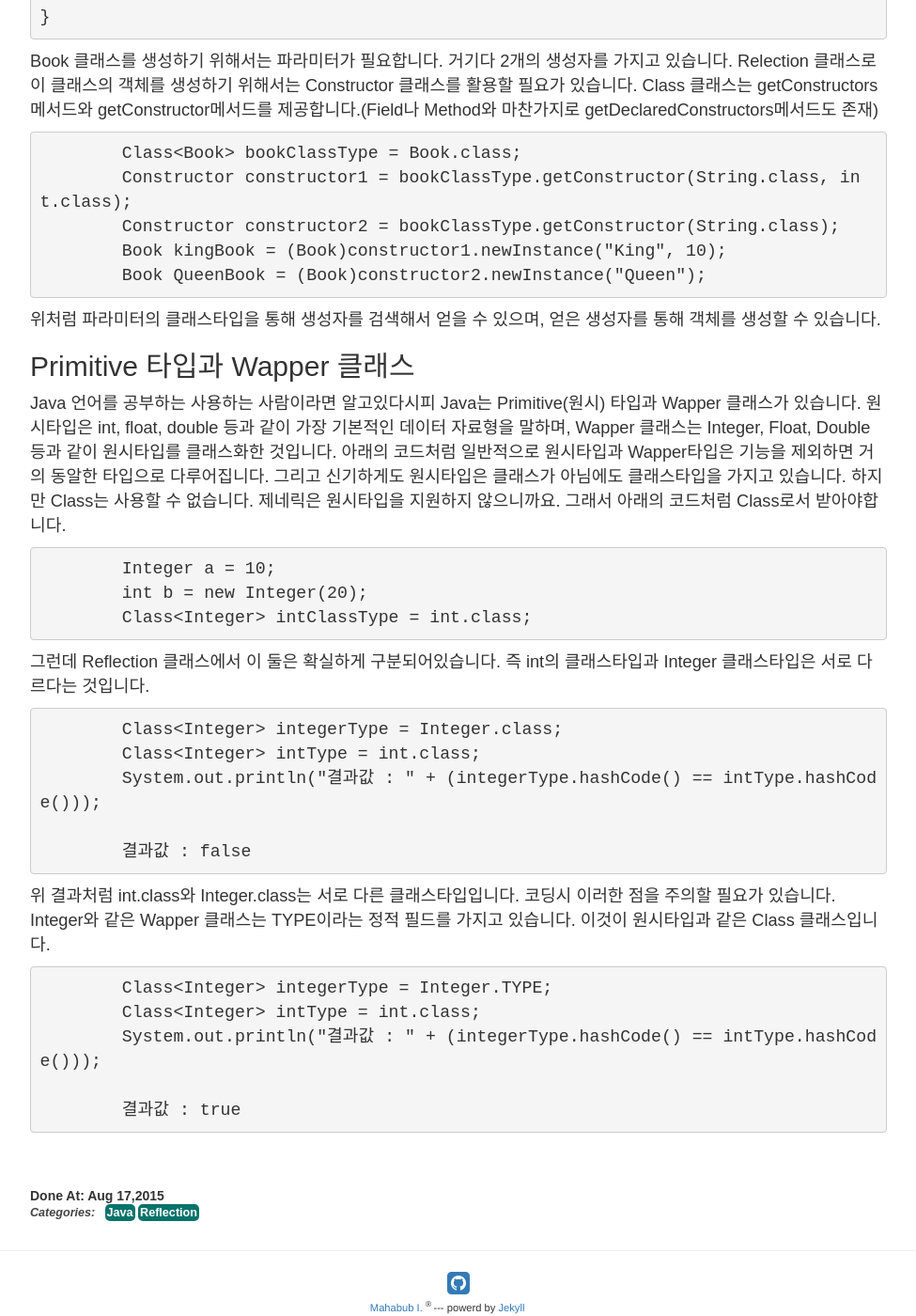
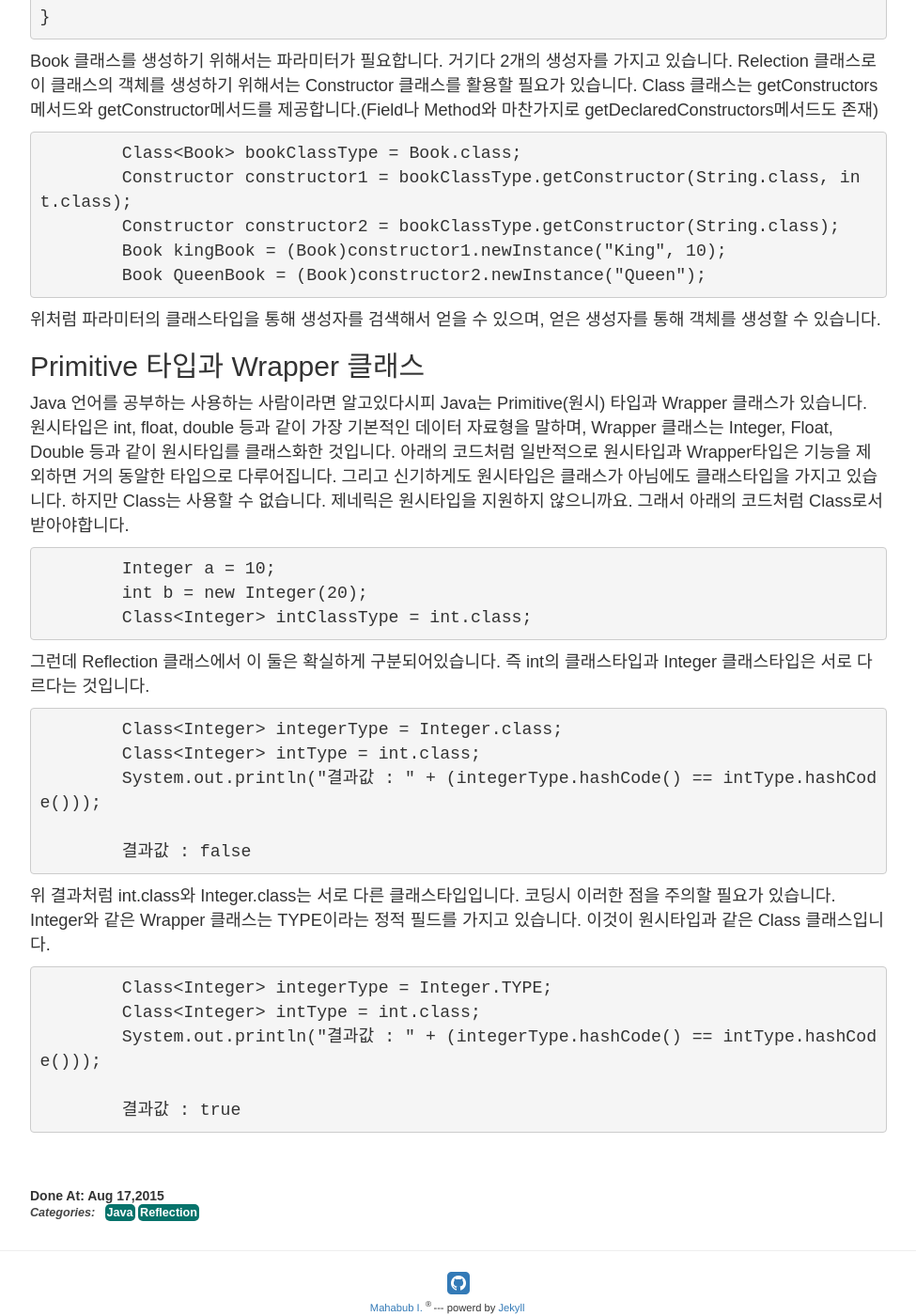
Before and after one commit to kwSeo/kwSeo.github.io, a Jekyll site: the page built from _posts/2015-08-17-reflection-class-1.md, in a window 1280 px wide and 1400 px high, scrolled down 3218 px. Shown: the whole window at 94% size, without its empty margins (152-1127 px from the left). Built offline with Jekyll 4.4.1, drawn with Linux system fonts in a browser that asks for light colours; nearby versions of some CDN libraries; library files that are not in the unit come from our copies; comment, search, counter and statistics services are not loaded.

```diff
--- a/_posts/2015-08-17-reflection-class-1.md
+++ b/_posts/2015-08-17-reflection-class-1.md
@@ -86,8 +86,8 @@ Book 클래스를 생성하기 위해서는 파라미터가 필요합니다. 거
 
 위처럼 파라미터의 클래스타입을 통해 생성자를 검색해서 얻을 수 있으며, 얻은 생성자를 통해 객체를 생성할 수 있습니다.
 
-##Primitive 타입과 Wapper 클래스
-Java 언어를 공부하는 사용하는 사람이라면 알고있다시피 Java는 Primitive(원시) 타입과 Wapper 클래스가 있습니다. 원시타입은 int, float, double 등과 같이 가장 기본적인 데이터 자료형을 말하며, Wapper 클래스는 Integer, Float, Double 등과 같이 원시타입를 클래스화한 것입니다. 아래의 코드처럼 일반적으로 원시타입과 Wapper타입은 기능을 제외하면 거의 동알한 타입으로 다루어집니다. 그리고 신기하게도 원시타입은 클래스가 아님에도 클래스타입을 가지고 있습니다. 하지만 Class<int>는 사용할 수 없습니다. 제네릭은 원시타입을 지원하지 않으니까요. 그래서 아래의 코드처럼 Class<Integer>로서 받아야합니다.
+##Primitive 타입과 Wrapper 클래스
+Java 언어를 공부하는 사용하는 사람이라면 알고있다시피 Java는 Primitive(원시) 타입과 Wrapper 클래스가 있습니다. 원시타입은 int, float, double 등과 같이 가장 기본적인 데이터 자료형을 말하며, Wrapper 클래스는 Integer, Float, Double 등과 같이 원시타입를 클래스화한 것입니다. 아래의 코드처럼 일반적으로 원시타입과 Wrapper타입은 기능을 제외하면 거의 동알한 타입으로 다루어집니다. 그리고 신기하게도 원시타입은 클래스가 아님에도 클래스타입을 가지고 있습니다. 하지만 Class<int>는 사용할 수 없습니다. 제네릭은 원시타입을 지원하지 않으니까요. 그래서 아래의 코드처럼 Class<Integer>로서 받아야합니다.
 
 		Integer a = 10;
 		int b = new Integer(20);
@@ -101,7 +101,7 @@ Java 언어를 공부하는 사용하는 사람이라면 알고있다시피 Java
 
 		결과값 : false
 
-위 결과처럼 int.class와 Integer.class는 서로 다른 클래스타입입니다. 코딩시 이러한 점을 주의할 필요가 있습니다. Integer와 같은 Wapper 클래스는 TYPE이라는 정적 필드를 가지고 있습니다. 이것이 원시타입과 같은 Class 클래스입니다.
+위 결과처럼 int.class와 Integer.class는 서로 다른 클래스타입입니다. 코딩시 이러한 점을 주의할 필요가 있습니다. Integer와 같은 Wrapper 클래스는 TYPE이라는 정적 필드를 가지고 있습니다. 이것이 원시타입과 같은 Class 클래스입니다.
 
 		Class<Integer> integerType = Integer.TYPE;
 		Class<Integer> intType = int.class;
```
Also changed, not shown: _posts/2015-08-30-reflection-class-2.md (added, +75 -0 lines).
